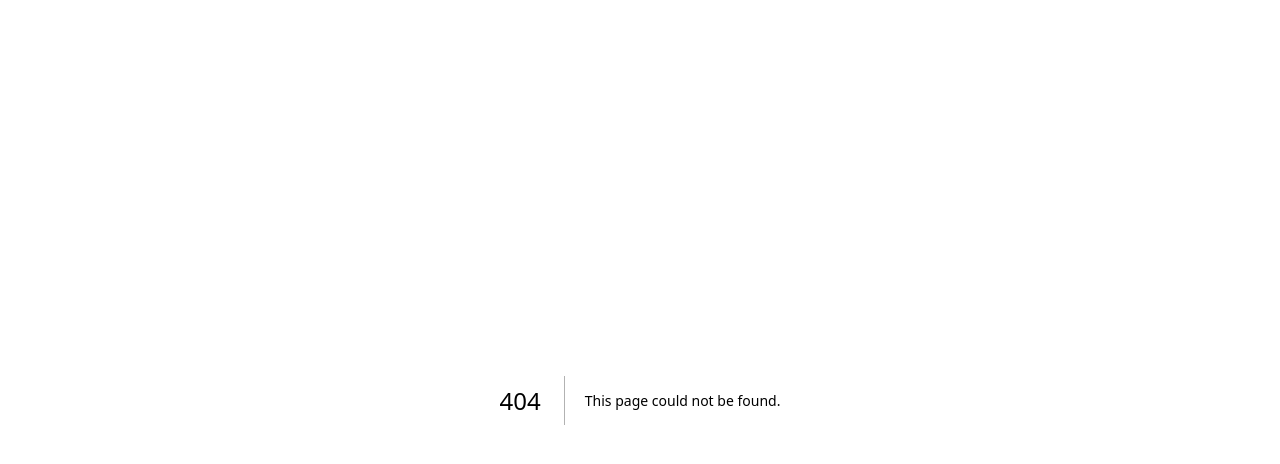
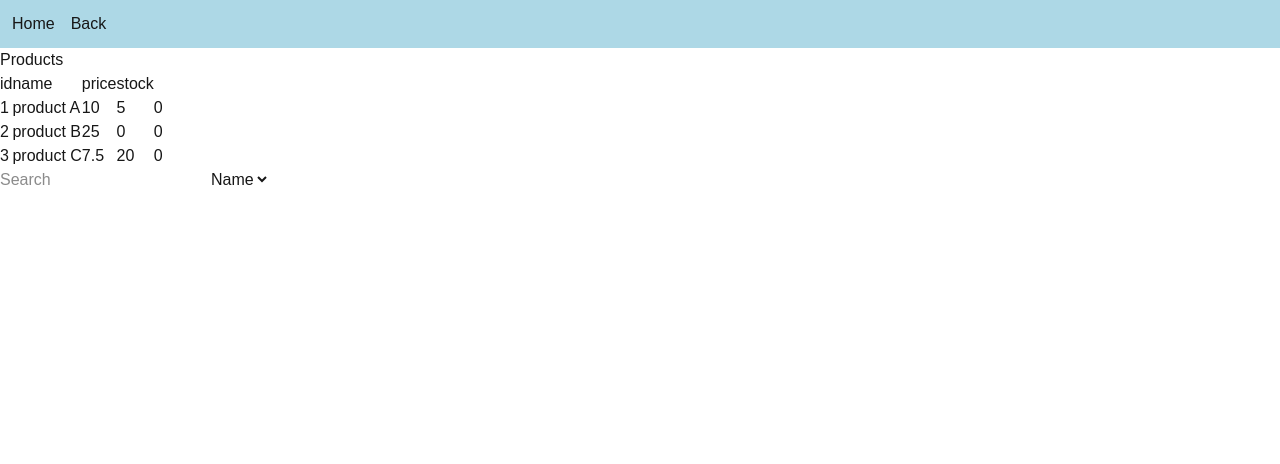
Before and after one commit to Lightningcurl/unierp, a Next.js app: page /productList in a window 1280 px wide. Before the commit this address had no page. Shown: the top 464 px of the page. Built offline with nearby package versions, Linux system fonts and the light colour scheme.

Commit message:
Restore productlist page

```diff
--- /dev/null
+++ b/app/productList/page.tsx
@@ -0,0 +1,67 @@
+"use client"
+import { Product } from "@/tsdrills/erp_domain";
+import { useState } from "react";
+import Link from "next/link";
+
+
+export const products: Product[] = [
+  { id: "1", name: "product A", price: 10, stock: 5 },
+  { id: "2", name: "product B", price: 25, stock: 0 },
+  { id: "3", name: "product C", price: 7.5, stock: 20 },
+];
+
+
+export default function ProductsPage() {
+  const [searchTerm, setSearchTerm] = useState("")
+  const [sortBy, setSortBy] = useState<"name" | "price" | "stock">("name")
+  const [quantities, setQuantity] = useState<{ [productId: string]: number }>({})
+
+  function updateQuantity(productId: string, quant: number) {
+    setQuantity((prev) => ({ ...prev, [productId]:quant}))
+  }
+
+  const filteredProd: Product[] = products.filter((product) => product.name.toLowerCase().includes(searchTerm.toLowerCase()))
+  const sortedProd: Product[] = [...filteredProd].sort((a,b) => {if (typeof a[sortBy] === "number" && typeof b[sortBy] === "number") {
+    return a[sortBy] - b[sortBy];
+    }
+    return String(a[sortBy]).localeCompare(String(b[sortBy]));}
+)
+
+  return (
+    <div>
+        <div>
+            <h1>Products</h1>
+
+            <table>
+                <tbody>
+                    <tr>
+                        <td>id</td>
+                        <td>name</td>
+                        <td>price</td>
+                        <td>stock</td>
+                    </tr>
+                    {sortedProd.map((product) =>
+                    <tr key={product.name}>
+                        <td>{product.id}</td>
+                        <td><Link href={"/productList/"+ product.id}>{product.name}</Link></td>
+                        <td>{product.price}</td>
+                        <td>{product.stock}</td>
+                        <td>
+                            <input type="number" min={0} max={product.stock} value={quantities[product.id] ?? 0}
+                            onChange={(e) => updateQuantity(product.id,Number(e.target.value))} />
+                        </td>
+                    </tr>)}
+                </tbody>
+            </table>
+        </div>
+        <div>
+            <input value={searchTerm} onChange={(e) => setSearchTerm(e.target.value)} placeholder="Search"/>
+            <select value={sortBy} onChange={(e) => setSortBy(e.target.value as "name" | "price" | "stock")}>
+                <option value="name">Name</option>
+                <option value="price">Price</option>
+                <option value="stock">Stock</option>
+            </select>
+        </div>
+    </div>
+  );
+}
```
